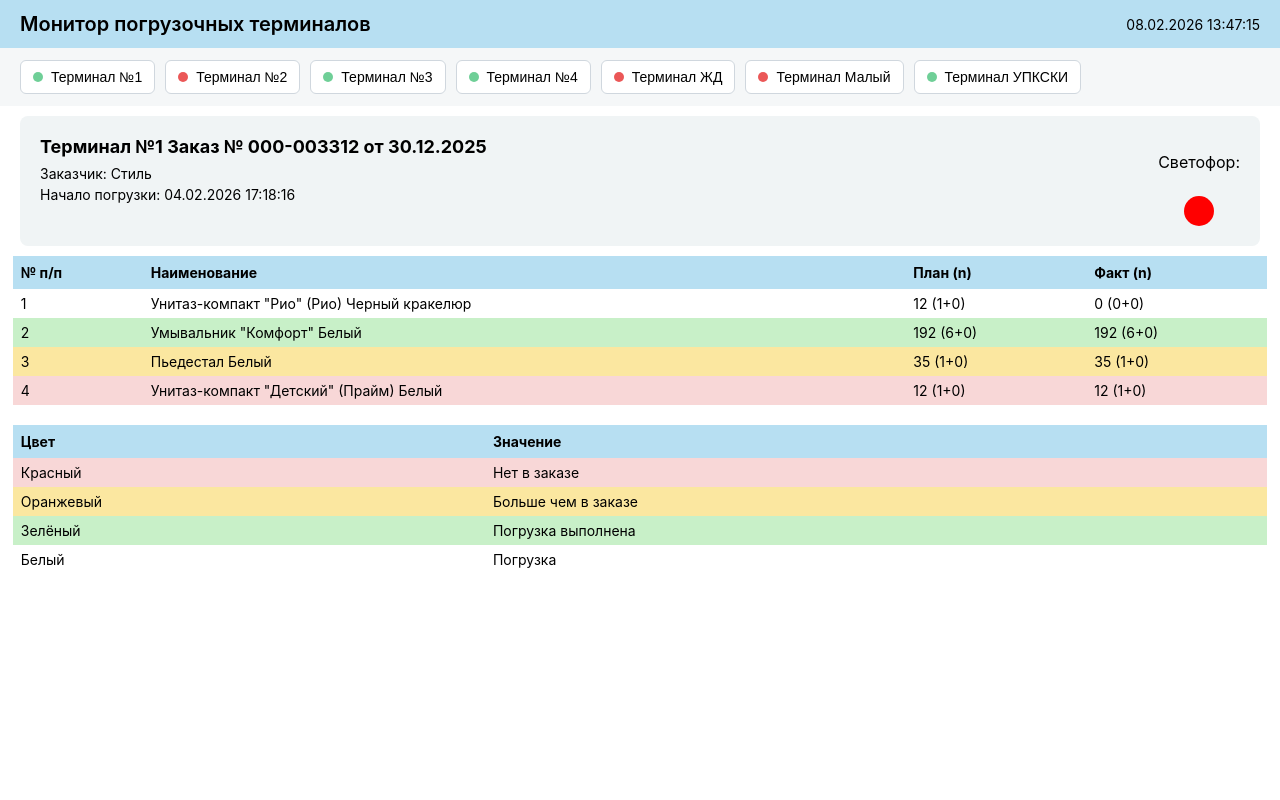
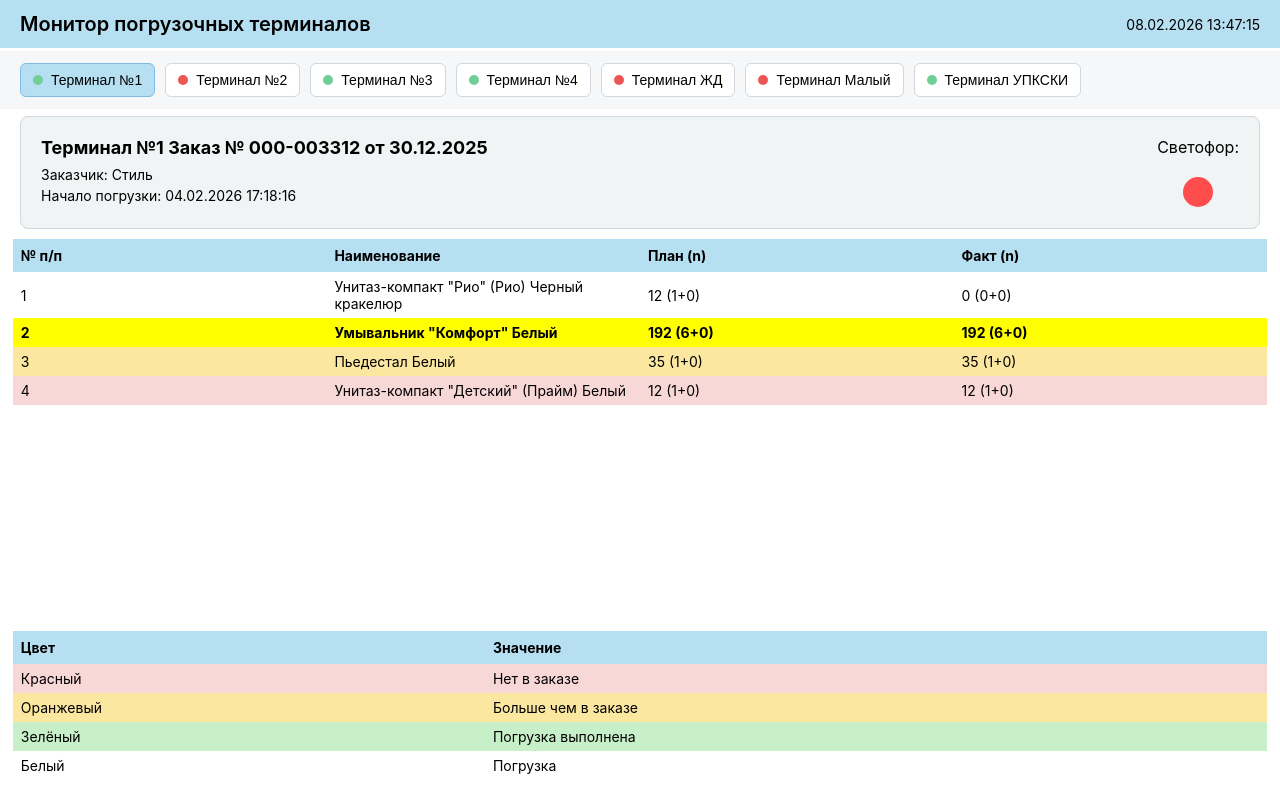
Before and after one commit to KraKuz/Terminal-Monitor, a React (Create React App) app: page / in a window 1280 px wide. Both pictures are taken after a click on the button "Терминал №1". Built offline with nearby package versions, Linux system fonts and the light colour scheme.

Commit message:
Polished stuff

```diff
--- a/src/App.css
+++ b/src/App.css
@@ -1,10 +1,49 @@
+:root {
+  /* Постельные цвета */
+  --pastel-blue: #b7dff2;
+  --pastel-green: #c8f0c8;
+  --pastel-red: #f8d7d7;
+  --pastel-yellow: #fff3b0;
+  --pastel-orange: #fbe7a0;
+  --pastel-white: #f0f4f5;
+  --pastel-dark-white: #f5f7f8;
+  --pastel-grey: #d0d7de;
+
+  /* Цвета светофора */
+  --traffic-light-red: #ff4d4d;
+  --traffic-light-green: #2ecc71;
+  --traffic-light-yellow: #ffd700;
+
+  --dot-red: #eb5757;
+  --dot-green: #6fcf97;
+
+  --border-blue: #7fbce3;
+}
+
+/* --- Корневой контейнер приложения --- */
+.app-container {
+  display: flex;
+  flex-direction: column;
+  min-height: 100vh; /* растягивает контейнер на всю высоту окна */
+}
+
+/* --- Контент между шапкой и подвалом --- */
+.app-content {
+  flex: 1;
+}
+
 /* --- Хедер --- */
 .header {
-  background-color: #b7dff2; /* пастельный голубой */
+  background-color: var(--pastel-blue);
   padding: 12px 20px;
   display: flex;
   justify-content: space-between;
   align-items: center;
+
+  position: sticky;
+  top: 0;
+  z-index: 1000;
+  /* box-shadow: 0 2px 4px rgba(0,0,0,0.1); /* тень */
 }
 
 .header-title {
@@ -22,7 +61,11 @@
   flex-wrap: wrap;
   gap: 10px;
   padding: 12px 20px;
-  background-color: #f5f7f8;
+  background-color: var(--pastel-dark-white);
+
+  position: sticky;
+  top: 51px;
+  z-index: 999;
 }
 
 .terminal-button {
@@ -30,11 +73,17 @@
   align-items: center;
   gap: 8px;
   padding: 8px 12px;
-  background-color: #ffffff;
-  border: 1px solid #d0d7de;
+  background-color: white;
+  border: 1px solid var(--pastel-grey);
   border-radius: 6px;
   cursor: pointer;
   font-size: 14px;
+}
+
+/* --- Активная кнопка терминала --- */
+.terminal-button.active {
+  background-color: var(--pastel-blue);
+  border-color: var(--border-blue);
 }
 
 .status-dot {
@@ -46,21 +95,23 @@
 
 /* Зеленый и красный для кружка (можно через дополнительные классы) */
 .status-dot.green {
-  background-color: #6fcf97; /* пастельный зелёный */
+  background-color: var(--dot-green);
 }
 
 .status-dot.red {
-  background-color: #eb5757; /* пастельный красный */
+  background-color: var(--dot-red);
 }
 
 /* --- Контейнер заказа --- */
 .order-container {
   display: flex;
   justify-content: space-between;
+  align-items: flex-start;
   padding: 20px;
-  background-color: #f0f4f5;
+  background-color: var(--pastel-white);
   margin: 10px 20px;
   border-radius: 8px;
+  border: 1px solid var(--pastel-grey);
 }
 
 .order-left h3 {
@@ -79,12 +130,16 @@
   align-items: center;
 }
 
+.order-right p {
+  margin: 0 0 0 0;
+}
+
 .traffic-light {
   width: 30px;
   height: 30px;
-  background-color: #ff0000; /* яркий красный светофор */
+  background-color: var(--traffic-light-red);
   border-radius: 50%;
-  margin-top: 8px;
+  margin-top: 20px;
 }
 
 /* --- Таблица заказа --- */
@@ -93,10 +148,11 @@
   margin: 10px auto 20px auto;
   border-collapse: collapse;
   font-size: 14px;
+  table-layout: fixed;
 }
 
 .order-table th {
-  background-color: #b7dff2; /* небесно голубой */
+  background-color: var(--pastel-blue);
   padding: 8px;
   text-align: left;
 }
@@ -105,21 +161,28 @@
   padding: 6px 8px;
 }
 
+/* Анимация обновления строки */
+.order-table tr.updating {
+  background-color: yellow !important;
+  font-weight: bold;
+  transition: background-color 0.5s ease;
+}
+
 /* Статусы строк */
 .status-none {
-  background-color: #f8d7d7; /* пастельный красный */
+  background-color: var(--pastel-red);
 }
 
 .status-more {
-  background-color: #fbe7a0; /* пастельный оранжевый */
+  background-color: var(--pastel-orange);
 }
 
 .status-done {
-  background-color: #c8f0c8; /* пастельный зеленый */
+  background-color: var(--pastel-green);
 }
 
 .status-loading {
-  background-color: #ffffff; /* белый */
+  background-color: white;
 }
 
 /* --- Подвал --- */
@@ -131,7 +194,7 @@
 }
 
 .footer-table th {
-  background-color: #b7dff2; /* небесно голубой */
+  background-color: var(--pastel-blue); /* небесно голубой */
   padding: 8px;
   text-align: left;
 }
--- a/src/App.tsx
+++ b/src/App.tsx
@@ -13,6 +13,7 @@ type OrderItem = {
   plan: string;
   fact: string;
   status: "none" | "more" | "done" | "loading"; // цвета
+  isUpdating?: boolean; // для анимации
 };
 
 const terminals: Terminal[] = [
@@ -35,7 +36,8 @@ const testOrderItems: OrderItem[] = [
 
 function App() {
   const [currentTime, setCurrentTime] = useState(new Date());
-  const [selectedTerminal, setSelectedTerminal] = useState<Terminal | null>(terminals[0]);
+  const [selectedTerminal, setSelectedTerminal] = useState<Terminal | null>(null);
+  const [orderItems, setOrderItems] = useState<OrderItem[]>(testOrderItems);
 
   useEffect(() => {
     const timer = setInterval(() => {
@@ -44,8 +46,32 @@ function App() {
     return () => clearInterval(timer);
   }, []);
 
+  // Демо обновления строки таблицы
+  useEffect(() => {
+    const interval = setInterval(() => {
+      setOrderItems(prev => {
+        const newItems = [...prev];
+        const idx = 1; // обновляем вторую строку для примера
+        newItems[idx] = {
+          ...newItems[idx],
+          status: newItems[idx].status === "done" ? "loading" : "done",
+          isUpdating: true,
+        };
+        setTimeout(() => {
+          setOrderItems(current => {
+            const updated = [...current];
+            updated[idx] = { ...updated[idx], isUpdating: false };
+            return updated;
+          });
+        }, 2000); // сброс анимации через 2 секунды
+        return newItems;
+      });
+    }, 4000); // каждые 4 секунды
+    return () => clearInterval(interval);
+  }, []);
+
   return (
-    <div>
+    <div className="app-container">
       {/* Верхний хедер */}
       <header className="header">
         <div className="header-title">
@@ -60,12 +86,19 @@ function App() {
       {/* Панель терминалов */}
       <div className="terminals-container">
         {terminals.map((terminal) => (
-          <button key={terminal.id} className="terminal-button">
+          <button
+            key={terminal.id}
+            className={`terminal-button ${terminal.id === selectedTerminal?.id ? "active" : ""}`}
+            onClick={() => setSelectedTerminal(terminal)}
+          >
             <span className={`status-dot ${terminal.hasOrder ? "green" : "red"}`} />
             {terminal.name}
           </button>
         ))}
       </div>
+
+      {/* Основной контент */}
+      <div className="app-content">
 
       {/* Контейнер с информацией о заказе */}
       {selectedTerminal && selectedTerminal.hasOrder && (
@@ -94,8 +127,8 @@ function App() {
             </tr>
           </thead>
           <tbody>
-            {testOrderItems.map(item => (
-              <tr key={item.id} className={`status-${item.status}`}>
+            {orderItems.map(item => (
+              <tr key={item.id} className={`status-${item.status} ${item.isUpdating ? "updating" : ""}`}>
                 <td>{item.id}</td>
                 <td>{item.name}</td>
                 <td>{item.plan}</td>
@@ -105,8 +138,10 @@ function App() {
           </tbody>
         </table>
       )}
+      </div>
 
       {/* Подвал */}
+      {selectedTerminal && selectedTerminal.hasOrder && (
       <table className="footer-table">
         <thead>
           <tr>
@@ -133,6 +168,7 @@ function App() {
           </tr>
         </tbody>
       </table>
+      )}
 
     </div>
   );
```
